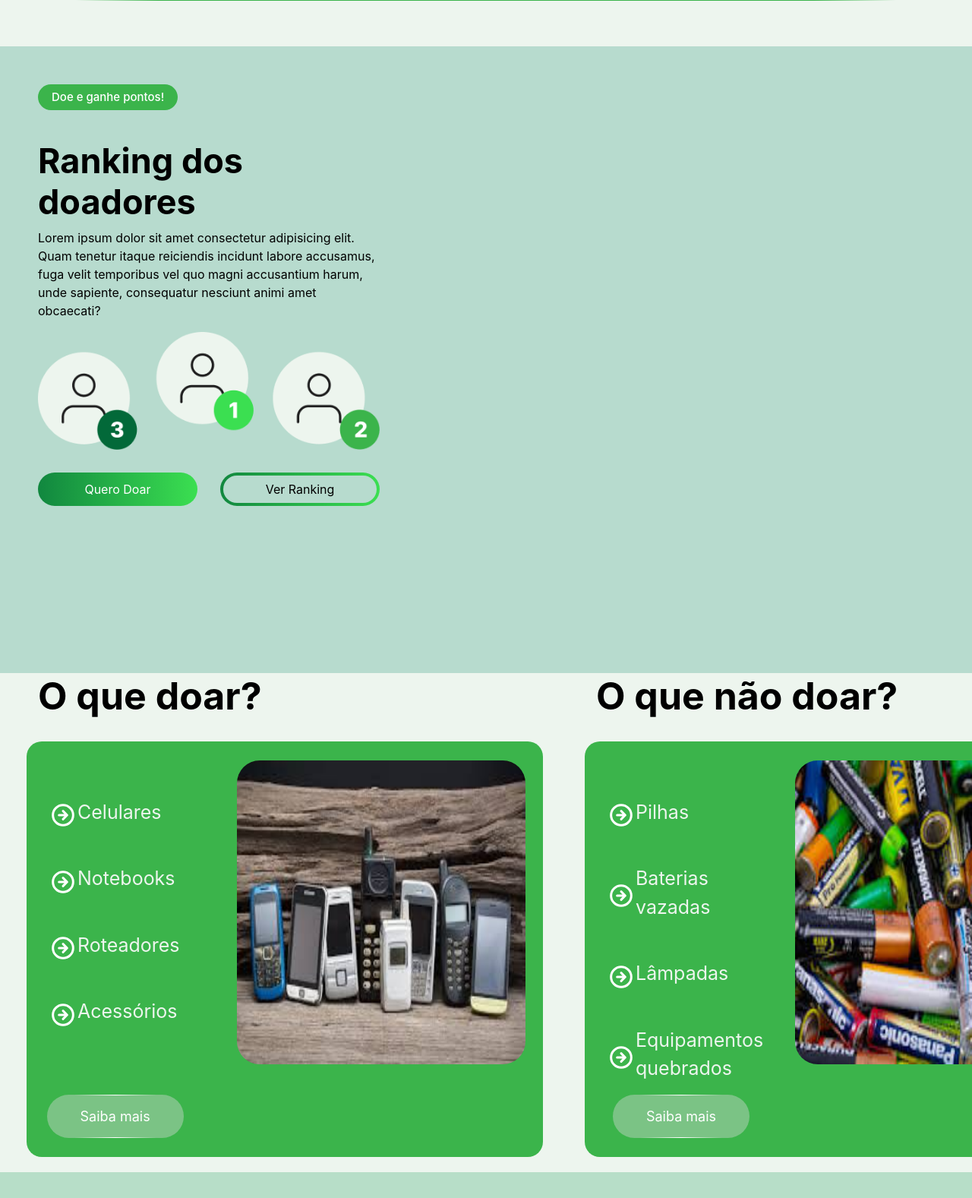
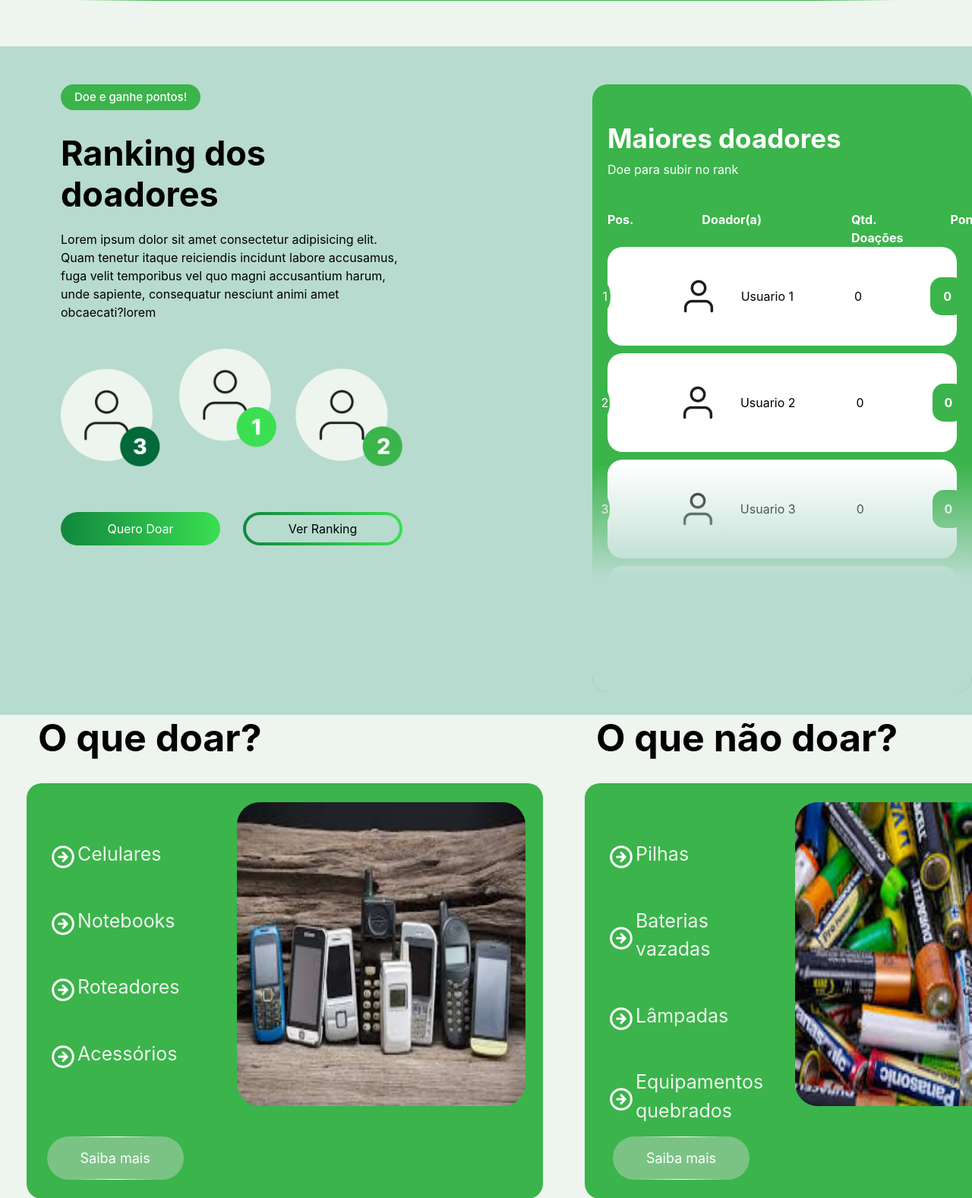
Before and after one commit to Lorrany09/reciclaTech_FrontEnd, a PHP site: page / in a window 1280 px wide. Shown: the part 1747-3324 px from the top of the page at 76% size. Before the commit the page ends 3290 px from the top, so only its background shows below. Run offline with PHP 8.4, Linux system fonts and the light colour scheme.

Commit message:
finalizando a previa do ranking

```diff
--- a/index.html
+++ b/index.html
@@ -104,15 +104,31 @@
                 </div>
             </section>
     </section>
-            <section class="ranking">
+            <section class="sobreRanking">
                 <div class="informacoes">
                     <h3>Doe e ganhe pontos!</h3>
                     <h2>Ranking dos doadores</h2>
-                    <p>Lorem ipsum dolor sit amet consectetur adipisicing elit. Quam tenetur itaque reiciendis incidunt labore accusamus, fuga velit temporibus vel quo magni accusantium harum, unde sapiente, consequatur nesciunt animi amet obcaecati?</p>
+                    <p>Lorem ipsum dolor sit amet consectetur adipisicing elit. Quam tenetur itaque reiciendis incidunt labore accusamus, fuga velit temporibus vel quo magni accusantium harum, unde sapiente, consequatur nesciunt animi amet obcaecati?lorem</p>
                     <img src="img/top-users.png" alt="ranking">
                     <div class="botoesRanking">
                         <a href="" class="doarRanking">Quero Doar</a>
                         <a href="" class="verRaking"><span>Ver Ranking</span></a>
+                    </div>
+                </div>
+                <div class="previaRanking">
+                    <div class="cabecalho">
+                        <h2>Maiores doadores</h2>
+                        <p>Doe para subir no rank</p>
+                        <img src="img/trophy.png" alt="Desenho de um troféu">
+                    </div>
+                    <div class="cabecalho-tabela">
+                        <span>Pos.</span>
+                        <span>Doador(a)</span>
+                        <span class="doacoes">Qtd. Doações</span>
+                        <span>Pontuação</span>
+                    </div>
+                    <div class="ranking">
+
                     </div>
                 </div>
             </section>
@@ -137,5 +153,6 @@
         </main>
     <script src="https://cdn.jsdelivr.net/npm/bootstrap@5.3.8/dist/js/bootstrap.bundle.min.js" integrity="sha384-FKyoEForCGlyvwx9Hj09JcYn3nv7wiPVlz7YYwJrWVcXK/BmnVDxM+D2scQbITxI" crossorigin="anonymous"></script>
     <script src="conteudoCards.js"></script>
+    <script src="previaRanking.js"></script>
 </body>
 </html>
--- /dev/null
+++ b/previaRanking.js
@@ -0,0 +1,44 @@
+const doadoresRanking = [
+    {
+        doador: "Usuario 1",
+        quantidadeD: 0,
+        pontuacao: 0
+    },
+    {
+        doador: "Usuario 2",
+        quantidadeD: 0,
+        pontuacao: 0
+    },
+    {
+        doador: "Usuario 3",
+        quantidadeD: 0,
+        pontuacao: 0
+    },
+    {
+        doador: "Usuario 1",
+        quantidadeD: 0,
+        pontuacao: 0
+    }
+];
+
+function doadores() {
+    const tabela = document.querySelector(".ranking");
+    tabela.innerHTML = "";
+
+    doadoresRanking.forEach((x, index) => {
+        const div = document.createElement("div");
+        div.classList.add("teste");
+        div.innerHTML = `
+            <span class="colocacao">${index + 1}</span>
+            <div class="user">
+                <img src="img/User.png" alt="">
+                <span>${x.doador}</span>
+            </div>
+            <span>${x.quantidadeD}</span>
+            <span class="pontos">${x.pontuacao}</span>
+        `;
+        tabela.appendChild(div);
+    });
+}
+
+doadores();
--- a/style.css
+++ b/style.css
@@ -11,7 +11,7 @@
     --shadow: rgba(0,0,0,.2);
     --brancoTransparente :rgba(255, 255, 255, 0.221);
     --gradienteBranco: linear-gradient(90deg, transparent, white, transparent);
-    --gradienteVerde: linear-gradient(to right, #11873F, var(--malachite));;
+    --gradienteVerde: linear-gradient(to right, #11873F, var(--malachite));
     --fonteDoTexto: 'Inter', sans-serif;
 }
 
@@ -438,27 +438,35 @@ main{
     right: 290px;
 }
 
-.ranking{
+.sobreRanking{
     background-color: var(--azulPiscina);
     color: black;
-    padding: 50px 0px 220px 50px;
+    padding: 80px 0px 0px 80px;
+    display: flex;
+    gap: 250px;
+}
+
+.informacoes, .previaRanking{
+    position: relative;
+    bottom: 30px;
 }
 
 .informacoes img{
     width: 450px;
+    margin-top: 20px;
 }
 
-.informacoes h3{
+.informacoes h3 {
     background: var(--jadeGreen);
     display: inline-block;
     font-size: 15px;
     color: white;
     padding: 8px 18px;
     border-radius: 40px;
-    margin: 0px 0px 40px 0px;
+    margin: 0px 0px 30px 0px;
 }
 
-.informacoes h2{
+.informacoes h2 {
     font-weight: bolder;
     font-size: 45px;
     max-width: 280px;
@@ -466,16 +474,16 @@ main{
     word-break: break-word;
 }
 
-.informacoes p{
+.informacoes p {
     max-width: 450px;
-    word-wrap: break-word;
-    word-break: break-word;
+    color: black;
+    margin-top: 20px;
 }
 
 .botoesRanking{
     display: flex;
     gap: 30px;
-    margin: 30px 0px 0px 0px;
+    margin: 60px 0px 0px 0px;
 }
 
 .doarRanking{
@@ -518,6 +526,112 @@ main{
 
 .btn-saiba-mais:hover, .btn-saiba-mais2:hover, .doarRanking:hover, .verRaking:hover{
     transform: scale(1.05);
+}
+
+.previaRanking{
+    background-color: var(--jadeGreen);
+    width: 630px;
+    height: 800px;
+    padding: 0px 20px 0px 20px;
+    border-radius: 20px;
+    position: relative;
+    overflow: hidden;
+}
+
+.previaRanking::after{
+    content: "";
+    position: absolute;
+    bottom: 0;
+    left: 0;
+    right: 0;
+    height: 300px;
+    background: linear-gradient(to bottom, transparent, var(--azulPiscina) 50%, var(--azulPiscina) 100%);
+    z-index: 1;
+    pointer-events: none;
+}
+
+.cabecalho-tabela{
+    color: white;
+    font-weight: 700;
+    display: flex;
+    gap: 90px;
+}
+
+.ranking, .cabecalho-tabela{
+    position: relative;
+    bottom: 70px;
+}
+
+.cabecalho-tabela .doacoes{
+    position: relative;
+    left: 28px;
+}
+
+.cabecalho img{
+    position: relative;
+    left: 460px;
+    bottom: 80px;
+}
+
+.cabecalho h2, .cabecalho p{
+    position: relative;
+    top: 50px;
+    color: white;
+}
+
+.cabecalho h2{
+    font-size: 35px;
+    font-weight: 700;
+}
+
+.teste{
+    background-color: white;
+    border-radius: 20px;
+    height: 130px;
+    display: flex;
+    align-items: center;
+    justify-content: center;
+    gap: 80px;
+    margin-bottom: 10px;
+}
+
+.user{
+    display: flex;
+    align-items: center;
+    justify-content: center;
+    gap: 30px;
+}
+
+.user span{
+    display: inline-block;
+    white-space: nowrap;
+}
+
+.colocacao{
+    position: relative;
+    right: 10px;
+    background-color: var(--jadeGreen);
+    width: 35px;
+    height: 35px;
+    display: flex;
+    align-items: center;
+    justify-content: center;
+    border-radius: 50%;
+    color: white;
+}
+
+.pontos{
+    background-color: var(--jadeGreen);
+    width: 115px;
+    height: 50px;
+    display: flex;
+    align-items: center;
+    justify-content: center;
+    border-radius: 15px;
+    color: white;
+    position: relative;
+    left: 10px;
+    font-weight: 700;
 }
 
 @media (max-width: 768px){
```
Also changed, not shown: img/User.png (added), img/trophy.png (added).
